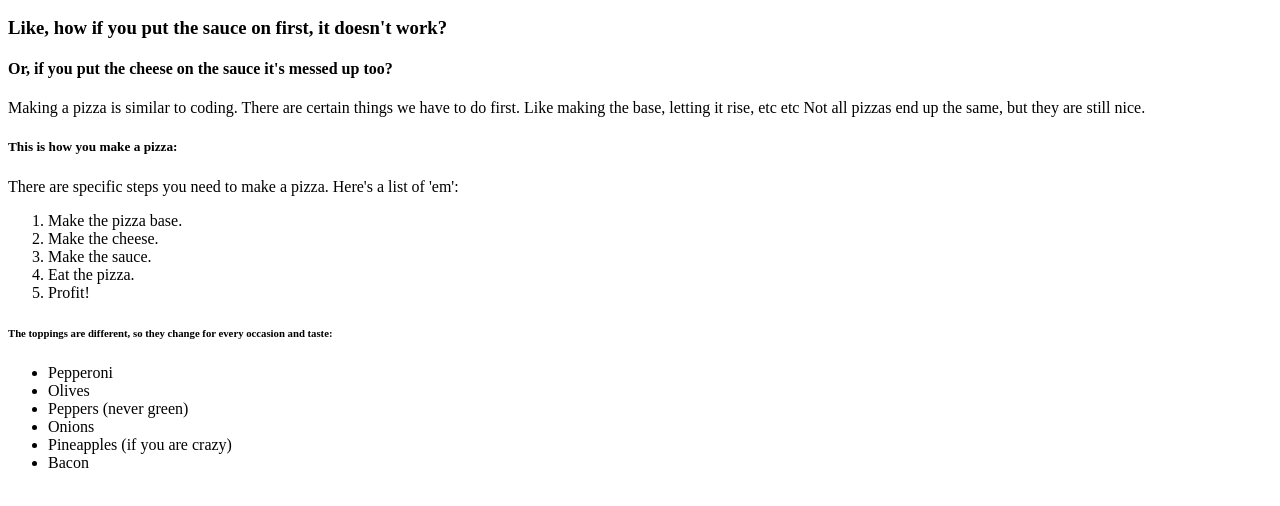
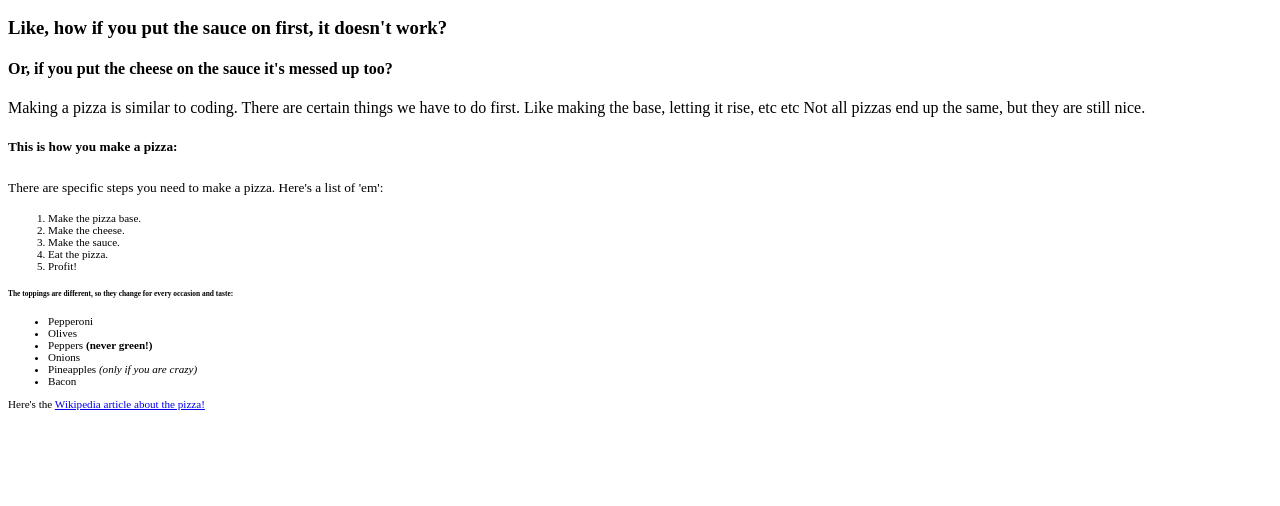
Before and after one commit to Ewaann/HTML-CSS, a plain HTML site: page index.html in a window 1280 px wide. Shown: the part 110-616 px from the top of the page. Drawn offline with Linux system fonts and the light colour scheme.

Commit message:
Update index.html

```diff
--- a/index.html
+++ b/index.html
@@ -39,7 +39,7 @@
         This is how you make a pizza:
     </h5>
     <p>
-        There are specific steps you need to make a pizza. Here's a list of 'em':
+        <small>There are specific steps you need to make a pizza. Here's a list of 'em':<small>
     </p>
 
     <ol>
@@ -57,10 +57,13 @@
     <ul>
         <li>Pepperoni</li>
         <li>Olives</li>
-        <li>Peppers (never green)</li>
+        <li>Peppers <strong>(never green!)</strong></li>
         <li>Onions</li>
-        <li>Pineapples (if you are crazy)</li>
+        <li>Pineapples <em>(only if you are crazy)</em></li>
         <li>Bacon</li>
     </ul>
+
+    <p>Here's the <a href = "https://en.wikipedia.org/wiki/Pizza" target = "_blank">Wikipedia article about the pizza!</a></p>
+
 </body>
 </html>
```
